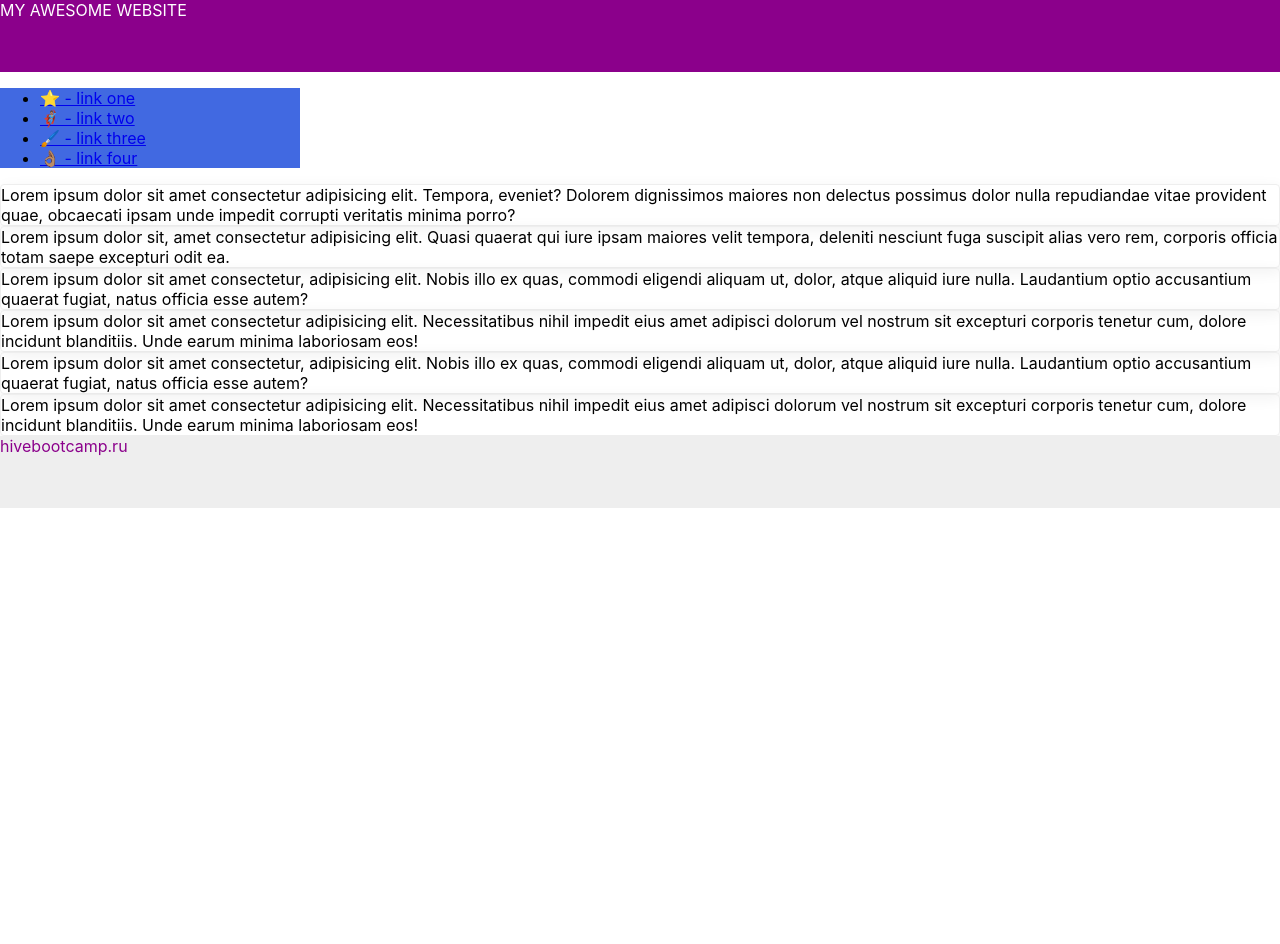
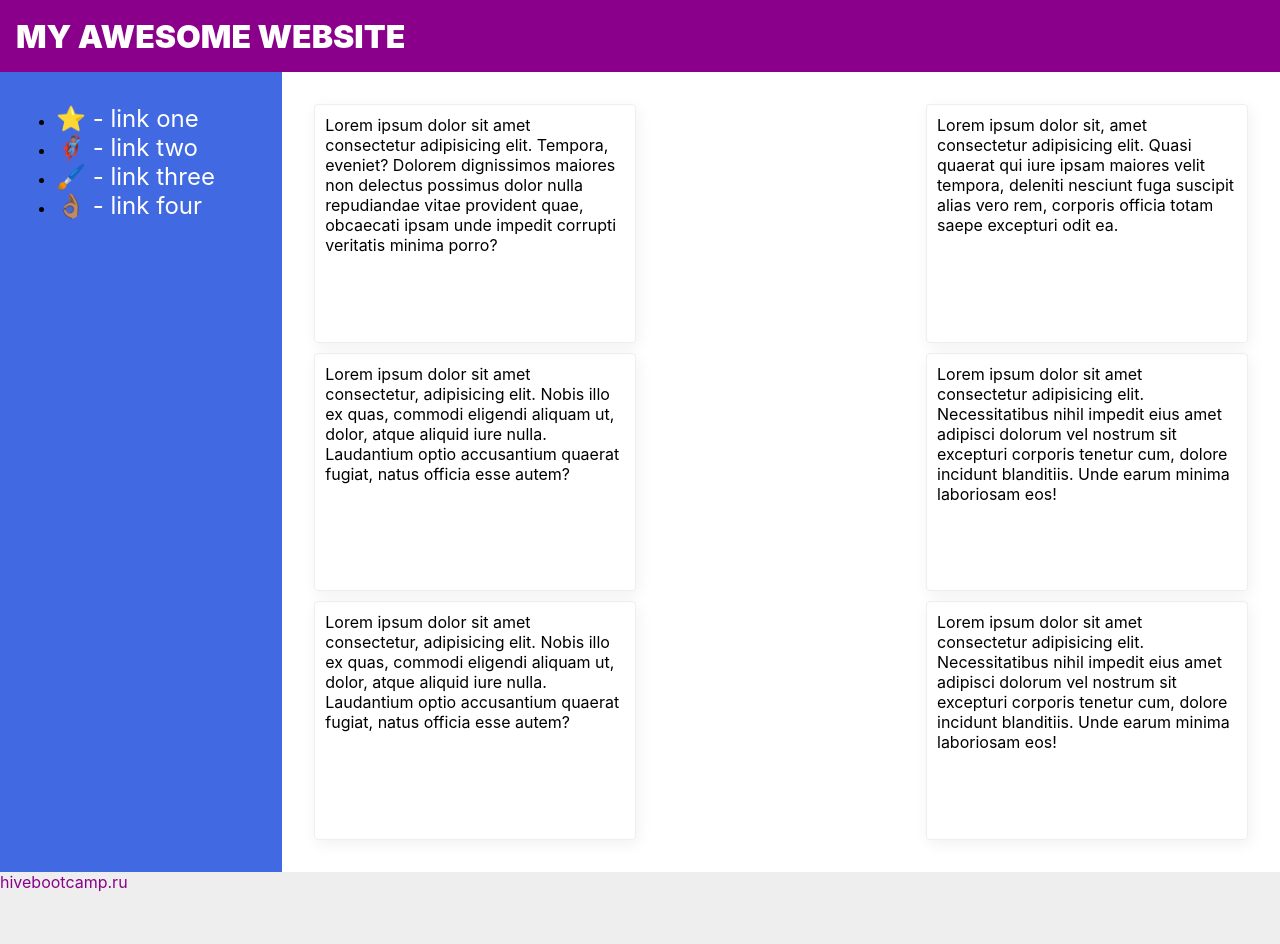
Before and after one commit to Madinv/flex-tasks, a plain HTML site: page 06-flex-layout-2/index.html in a window 1280 px wide. Before the commit the page ends 800 px from the top, so only its background shows below. Drawn offline with Linux system fonts and the light colour scheme.

Commit message:
6 task finish

```diff
--- a/06-flex-layout-2/index.html
+++ b/06-flex-layout-2/index.html
@@ -9,8 +9,13 @@
   </head>
   <body>
     <div class="header">
+      <p>
       MY AWESOME WEBSITE
+    </p>
     </div>
+
+
+    <div class="app">
 
     <div class="sidebar">
       <ul>
@@ -21,12 +26,17 @@
       </ul>
     </div>
 
+    <div class="cardBlock">
+
     <div class="card">Lorem ipsum dolor sit amet consectetur adipisicing elit. Tempora, eveniet? Dolorem dignissimos maiores non delectus possimus dolor nulla repudiandae vitae provident quae, obcaecati ipsam unde impedit corrupti veritatis minima porro?</div>
     <div class="card">Lorem ipsum dolor sit, amet consectetur adipisicing elit. Quasi quaerat qui iure ipsam maiores velit tempora, deleniti nesciunt fuga suscipit alias vero rem, corporis officia totam saepe excepturi odit ea.</div>
     <div class="card">Lorem ipsum dolor sit amet consectetur, adipisicing elit. Nobis illo ex quas, commodi eligendi aliquam ut, dolor, atque aliquid iure nulla. Laudantium optio accusantium quaerat fugiat, natus officia esse autem?</div>
     <div class="card">Lorem ipsum dolor sit amet consectetur adipisicing elit. Necessitatibus nihil impedit eius amet adipisci dolorum vel nostrum sit excepturi corporis tenetur cum, dolore incidunt blanditiis. Unde earum minima laboriosam eos!</div>
     <div class="card">Lorem ipsum dolor sit amet consectetur, adipisicing elit. Nobis illo ex quas, commodi eligendi aliquam ut, dolor, atque aliquid iure nulla. Laudantium optio accusantium quaerat fugiat, natus officia esse autem?</div>
     <div class="card">Lorem ipsum dolor sit amet consectetur adipisicing elit. Necessitatibus nihil impedit eius amet adipisci dolorum vel nostrum sit excepturi corporis tenetur cum, dolore incidunt blanditiis. Unde earum minima laboriosam eos!</div>
+  </div>
+
+  </div>
 
     <div class="footer">
       hivebootcamp.ru
--- a/06-flex-layout-2/style.css
+++ b/06-flex-layout-2/style.css
@@ -2,12 +2,19 @@ body {
   font-family: -apple-system, BlinkMacSystemFont, 'Segoe UI', Roboto, Oxygen, Ubuntu, Cantarell, 'Open Sans', 'Helvetica Neue', sans-serif;
   margin: 0;
   min-height: 100vh;
+  display: flex;
+  flex-direction: column;
 }
 
 .header {
+  display: flex;
   height: 72px;
   background: darkmagenta;
+  padding-left: 16px;
   color: white;
+  font-size: 32px;
+  font-weight: 900;
+  align-items: center;
 }
 
 .footer {
@@ -16,14 +23,37 @@ body {
   color: darkmagenta;
 }
 
+.app {
+  display: flex;
+  flex-wrap: nowrap;
+  height: 100vh;
+}
+
 .sidebar {
   width: 300px;
   background: royalblue;
   box-sizing: border-box;
+  padding: 16px;
 }
 
+.cardBlock {
+display: flex;
+justify-content: space-between;
+flex-wrap: wrap;
+width: 1000px;
+padding: 32px;
+gap: 10px
+}
 .card {
   border: 1px solid #eee;
   box-shadow: 2px 4px 16px rgba(0,0,0,.06);
   border-radius: 4px;
+  width: 300px;
+  padding: 10px;
 }
+
+a {
+  text-decoration: none;
+  font-size: 24px;
+  color: white;
+}
```
